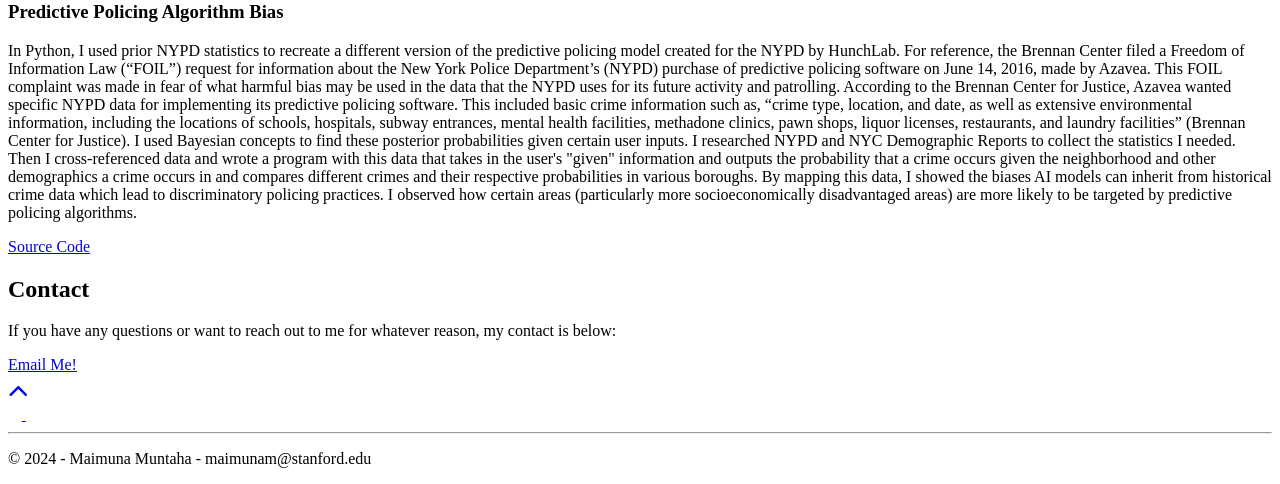
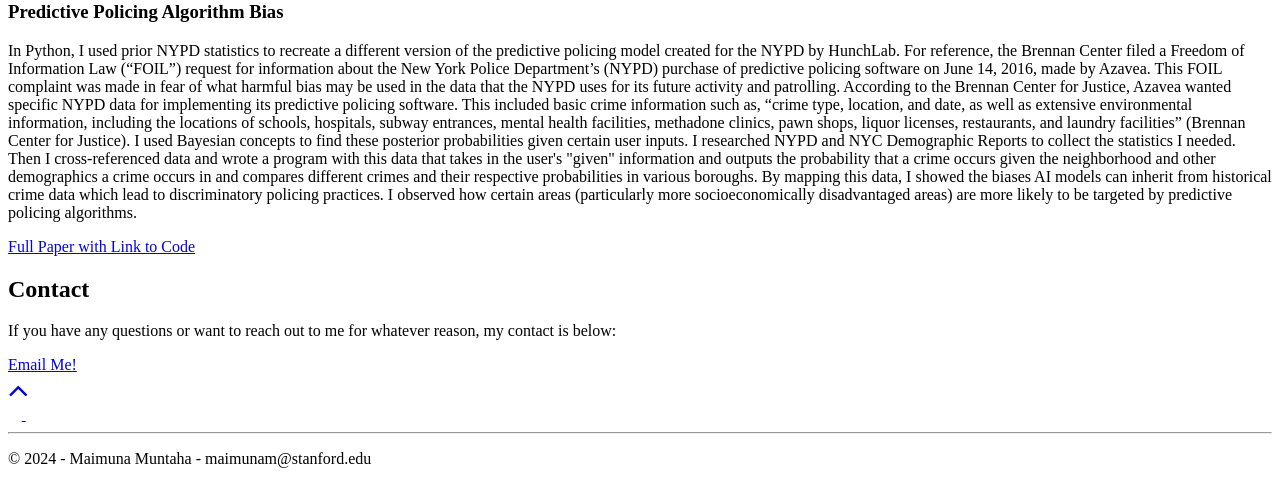
Before and after one commit to MaimunaMuntaha/profile, a website with bundled scripts: page dist/index.html in a window 1280 px wide. Shown: the part 3904-4388 px from the top of the page. Built offline with nearby package versions, Linux system fonts and the light colour scheme; files whose address does not match are found by name.

Commit message:
Update index.html

```diff
--- a/dist/index.html
+++ b/dist/index.html
@@ -302,8 +302,8 @@
                     targeted by predictive policing algorithms.
                   </p>
                 </div>
-                <a rel="noreferrer" target="_blank" class="cta-btn cta-btn--hero" href="https://replit.com/join/egyhckgyzl-maimuna-mm">
-                  Source Code
+                <a rel="noreferrer" target="_blank" class="cta-btn cta-btn--hero" href="https://docs.google.com/document/d/14siQDmsjhZkG6QzkFAdnJHYDLw2Ak-LJxtBof_Qxu3g/edit?usp=sharing">
+                  Full Paper with Link to Code
                 </a>
               </div>
 
```
